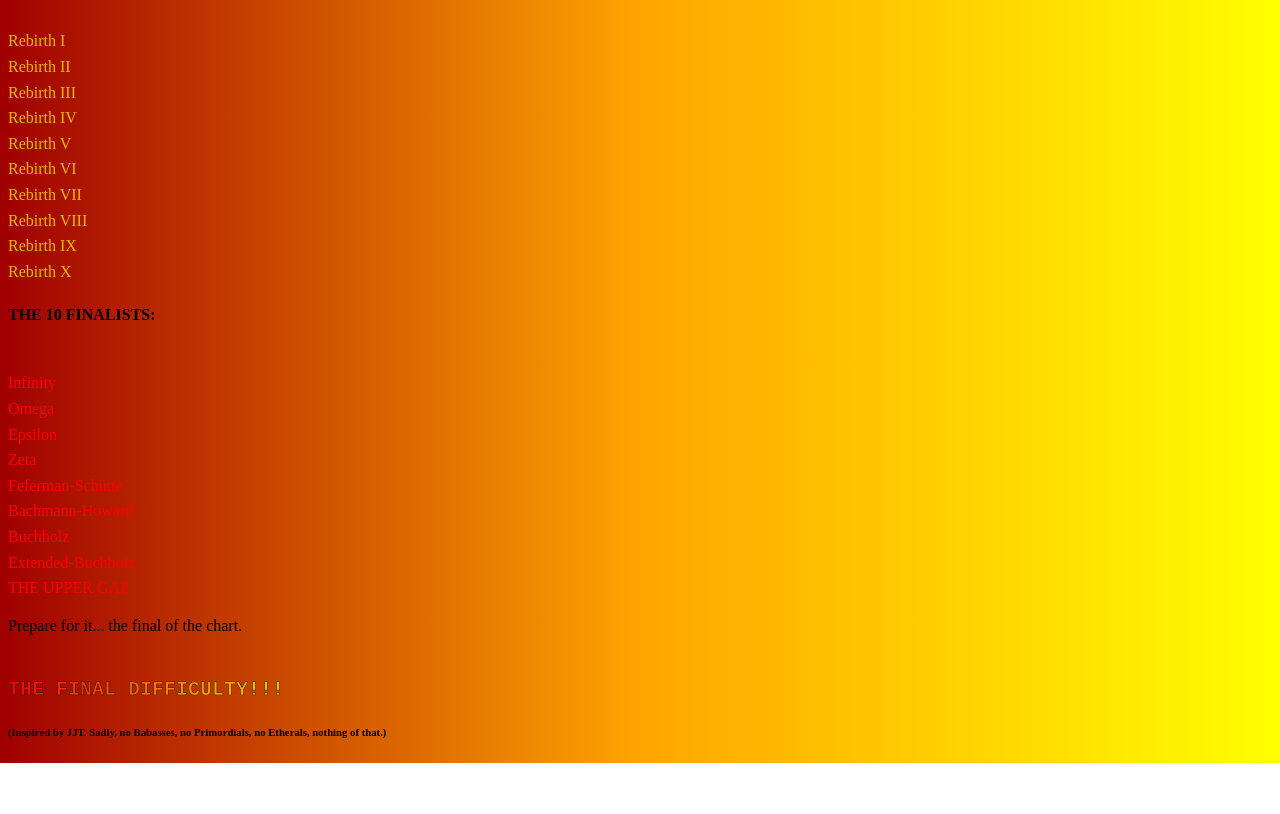
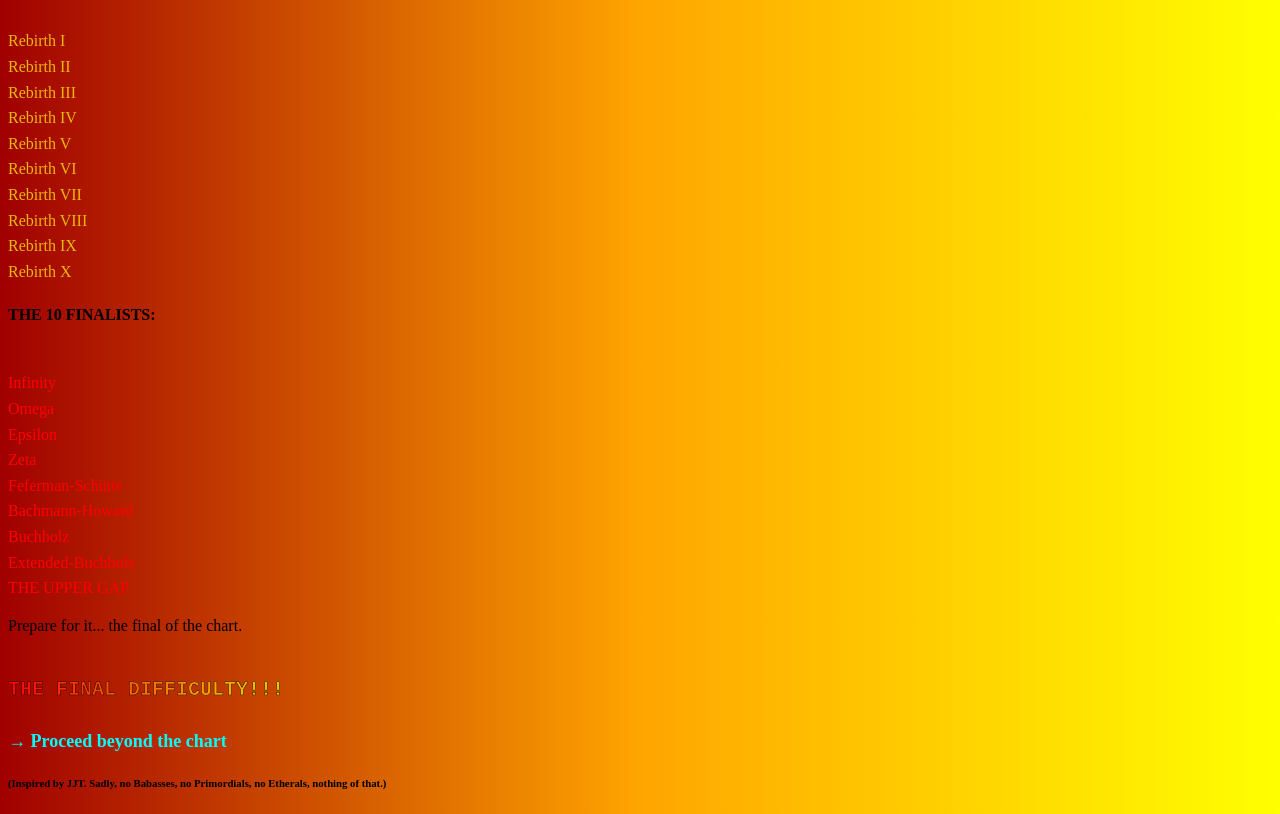
Before and after one commit to henryalbabueno/ABOUTME, a plain HTML site: page index.html in a window 1280 px wide. Shown: the part 1412-2226 px from the top of the page. Before the commit the page ends 2175 px from the top, so only its background shows below. Drawn offline with Linux system fonts and the light colour scheme.

Commit message:
Atualizar o index.html

```diff
--- a/index.html
+++ b/index.html
@@ -116,6 +116,16 @@
     <p class="THE FINAL DIFFICULTY OF ALL">
       THE FINAL DIFFICULTY!!!
     </p>
+    <p style="margin-top: 30px;">
+  <a href="../POSTCHARTCONTENT/" style="
+    color: #00ffff;
+    font-weight: bold;
+    font-size: 18px;
+    text-decoration: none;
+  ">
+    → Proceed beyond the chart
+  </a>
+</p>
 
     <h6>(Inspired by JJT. Sadly, no Babasses, no Primordials, no Etherals, nothing of that.)</h6>
 
```
